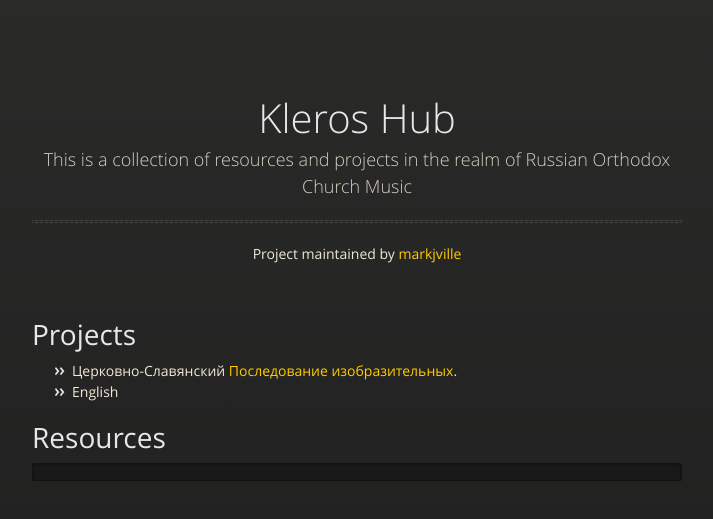
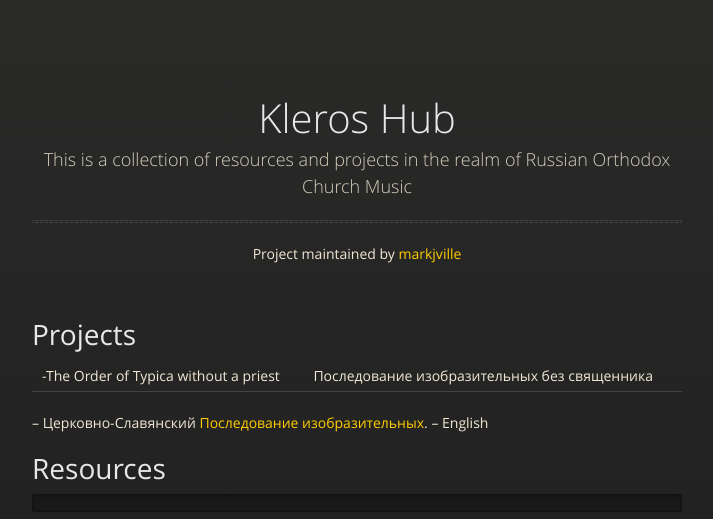
Before and after one commit to markjville/markjville.github.io, a Jekyll site: the page built from index.md, in a window 1280 px wide. Shown: the top 519 px of the page, without its empty margins (283-996 px from the left). Built offline with Jekyll 4.4.1, drawn with Linux system fonts in a browser that asks for light colours; our own code applies the rules of GitHub Pages for plain Markdown files.

Commit message:
Update index.md

```diff
--- a/index.md
+++ b/index.md
@@ -4,8 +4,10 @@ layout: default
 
 # Projects
 
-- Церковно-Славянский [Последование изобразительных](ReadersServ-Slav.html).
-- English
+-The Order of Typica without a priest | Последование изобразительных без священника
+
+-- Церковно-Славянский [Последование изобразительных](ReadersServ-Slav.html).
+-- English
 
 # Resources
 
```
